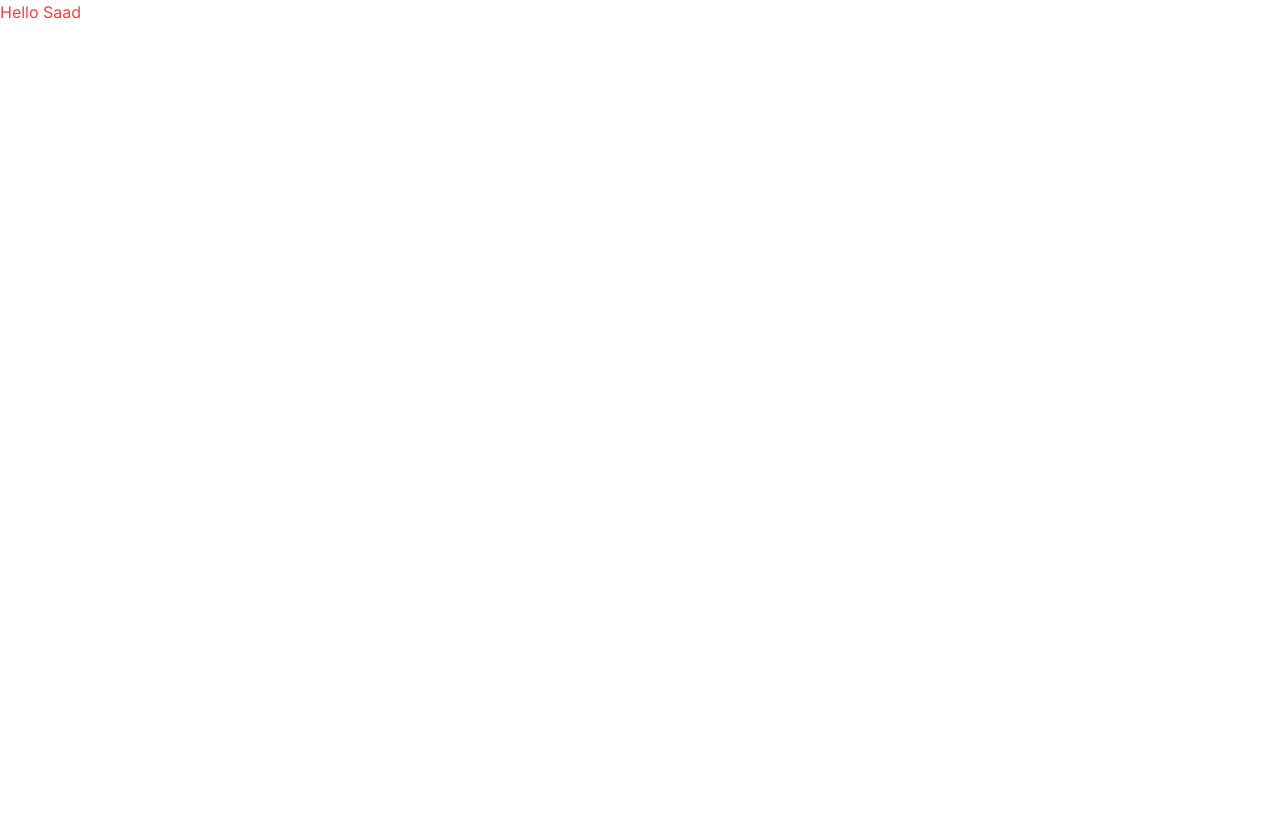
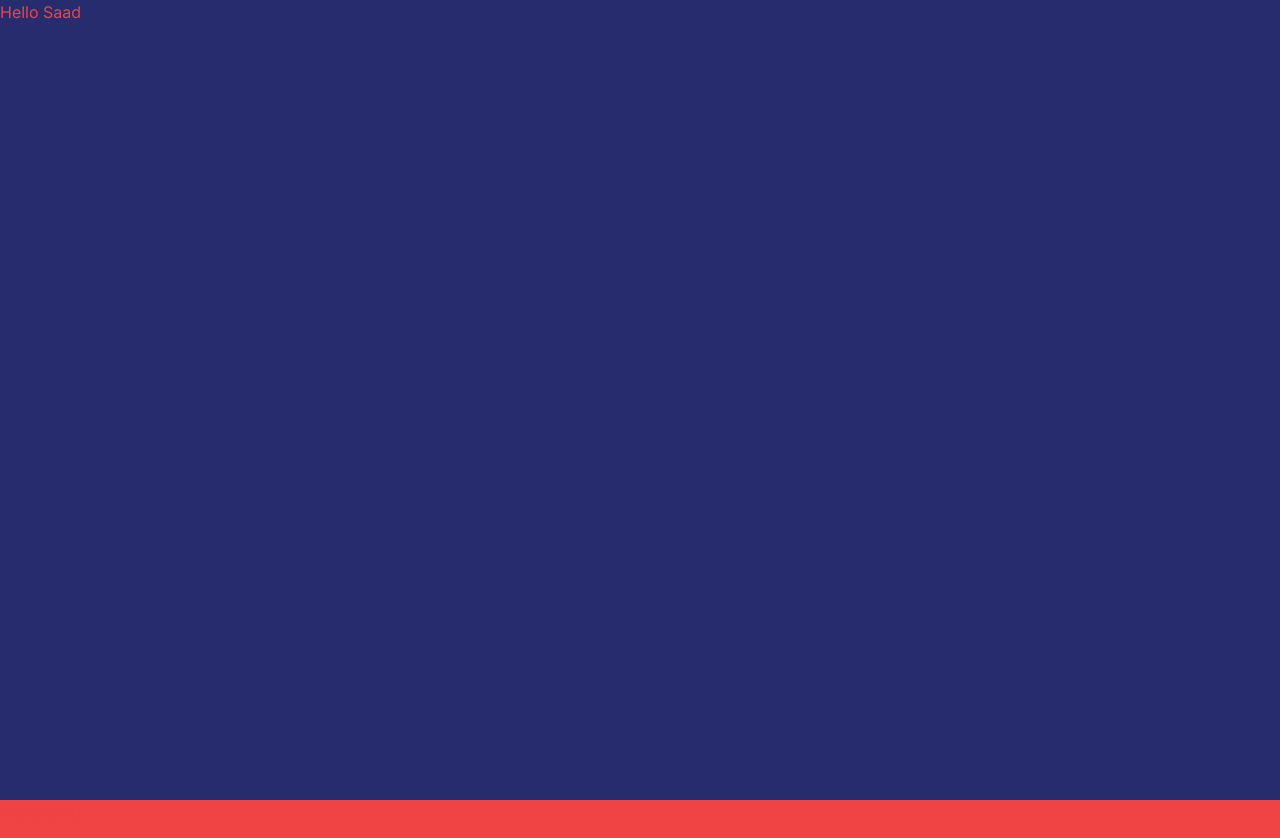
Before and after one commit to saadsalmany/Artwork-Maestro, a Next.js app: page / in a window 1280 px wide. Shown: the top 838 px of the page. Before the commit the page ends 800 px from the top, so only its background shows below. Built offline with nearby package versions, Linux system fonts and the light colour scheme.

Commit message:
Integrated Locomotive

```diff
--- a/app/Components/LocomotiveWrapper.js
+++ b/app/Components/LocomotiveWrapper.js
@@ -0,0 +1,25 @@
+'use client'
+import LocomotiveScroll from "locomotive-scroll";
+import React, { useEffect, useRef } from "react";
+
+const LocomotiveWrapper = ({ children }) => {
+  const scrollRef = useRef(null);
+
+  useEffect(() => {
+    const scroll = new LocomotiveScroll({
+      el: scrollRef.current,
+      smooth: true, // Enable smooth scrolling
+      // Add other Locomotive Scroll options as needed
+    });
+
+    return () => {
+      if (scroll) {
+        scroll.destroy();
+      }
+    };
+  }, [scrollRef]);
+
+  return <div ref={scrollRef} data-scroll-container>{children}</div>;
+};
+
+export default LocomotiveWrapper;
--- a/app/page.js
+++ b/app/page.js
@@ -1,8 +1,14 @@
 import React from 'react'
+import LocomotiveWrapper from './Components/LocomotiveWrapper'
 
 function page() {
   return (
-    <div className='text-primary-red' >Hello Saad</div>
+    <>
+    <LocomotiveWrapper>
+      <div className='text-primary-red w-full h-screen bg-secondary-blue ' >Hello Saad</div>
+      <div className='text-primary-red w-full h-screen bg-primary-red ' >Hello Saad</div>
+    </LocomotiveWrapper>
+    </>
   )
 }
 
```
